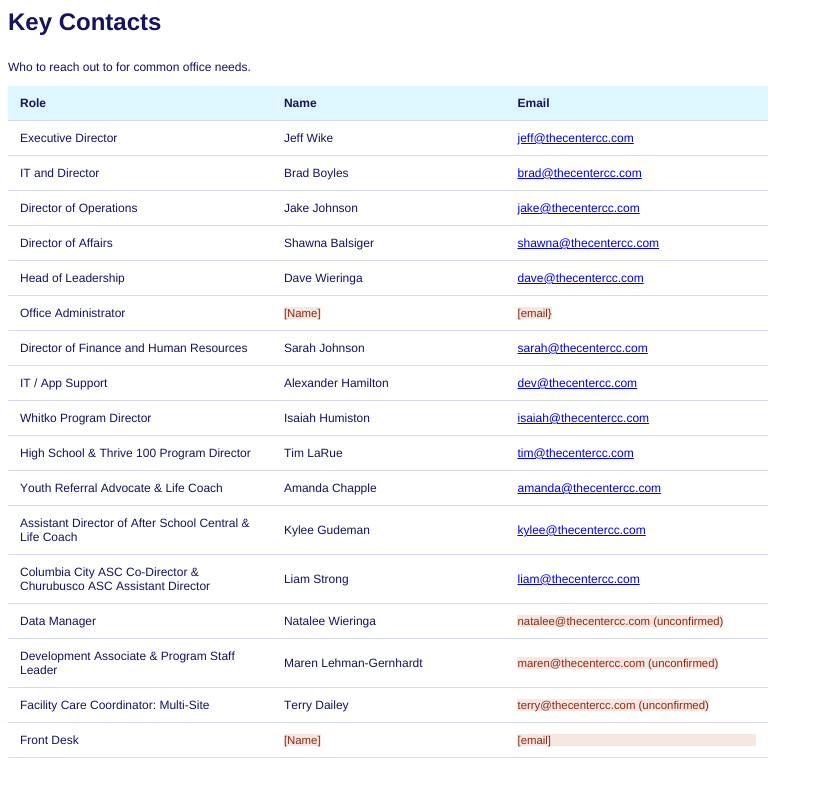
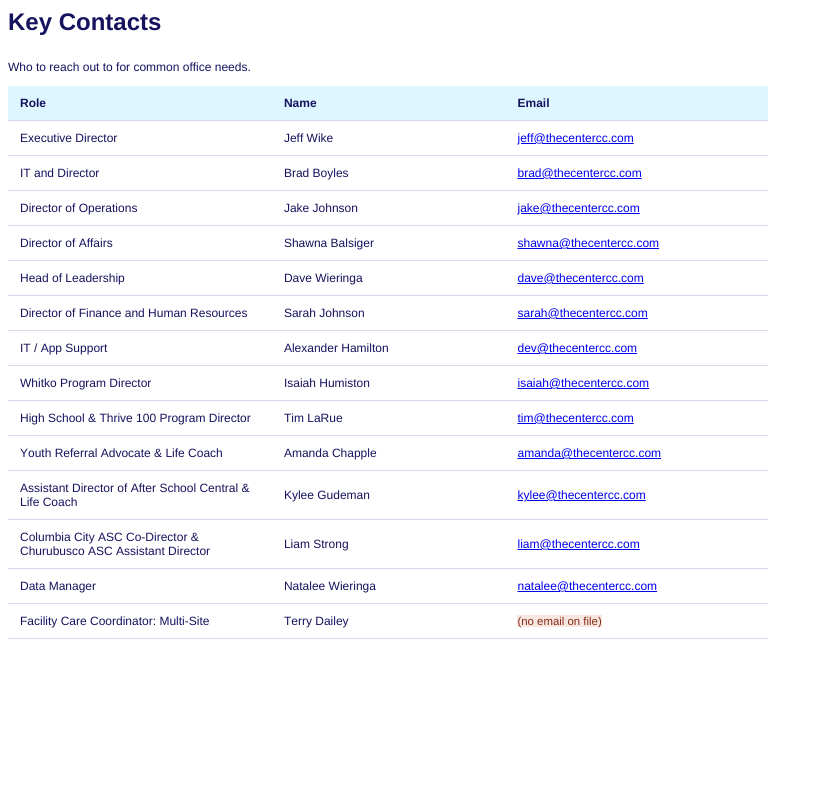
Before and after one commit to TheCenterDev/The-Center-Office-App, a plain HTML site: page html/04_contacts.html in a window 1280 px wide. Shown: the whole page, without its empty margins (0-823 px from the left). Drawn offline with Linux system fonts and the light colour scheme.

Commit message:
Contacts cleanup: remove empty placeholders, drop Maren, fix Natalee/Terry
- Removed the still-empty Office Administrator and Front Desk placeholder rows
- Removed Maren Lehman-Gernhardt (no longer with the org)
- Natalee Wieringa's email was confirmed correct -- turned into a live mailto link, dropped the '(unconfirmed)' flag
- Terry Dailey has no email on file -- replaced the guessed address with a plain '(no email on file)' note rather than a wrong link

Applied identically to /Applications/html/04_contacts.html.

```diff
--- a/html/04_contacts.html
+++ b/html/04_contacts.html
@@ -95,17 +95,6 @@
     </tr>
     <tr>
       <td valign="middle" class="td4">
-        <p class="p3"><span class="s1">Office Administrator</span></p>
-      </td>
-      <td valign="middle" class="td5">
-        <p class="p4"><span class="s2">[Name]</span></p>
-      </td>
-      <td valign="middle" class="td6">
-        <p class="p4"><span class="s2">[email}</span></p>
-      </td>
-    </tr>
-    <tr>
-      <td valign="middle" class="td4">
         <p class="p3"><span class="s1">Director of Finance and Human Resources</span></p>
       </td>
       <td valign="middle" class="td5">
@@ -189,18 +178,7 @@
         <p class="p3"><span class="s1">Natalee Wieringa</span></p>
       </td>
       <td valign="middle" class="td6">
-        <p class="p4"><span class="s2">natalee@thecentercc.com (unconfirmed)</span></p>
-      </td>
-    </tr>
-    <tr>
-      <td valign="middle" class="td4">
-        <p class="p3"><span class="s1">Development Associate &amp; Program Staff Leader</span></p>
-      </td>
-      <td valign="middle" class="td5">
-        <p class="p3"><span class="s1">Maren Lehman-Gernhardt</span></p>
-      </td>
-      <td valign="middle" class="td6">
-        <p class="p4"><span class="s2">maren@thecentercc.com (unconfirmed)</span></p>
+        <p class="p3"><a href="mailto:natalee@thecentercc.com"><span class="s1">natalee@thecentercc.com</span></a></p>
       </td>
     </tr>
     <tr>
@@ -211,18 +189,7 @@
         <p class="p3"><span class="s1">Terry Dailey</span></p>
       </td>
       <td valign="middle" class="td6">
-        <p class="p4"><span class="s2">terry@thecentercc.com (unconfirmed)</span></p>
-      </td>
-    </tr>
-    <tr>
-      <td valign="middle" class="td4">
-        <p class="p3"><span class="s1">Front Desk</span></p>
-      </td>
-      <td valign="middle" class="td5">
-        <p class="p4"><span class="s2">[Name]</span></p>
-      </td>
-      <td valign="middle" class="td6">
-        <p class="p5"><span class="s1">[email]</span></p>
+        <p class="p4"><span class="s2">(no email on file)</span></p>
       </td>
     </tr>
   </tbody>
```
